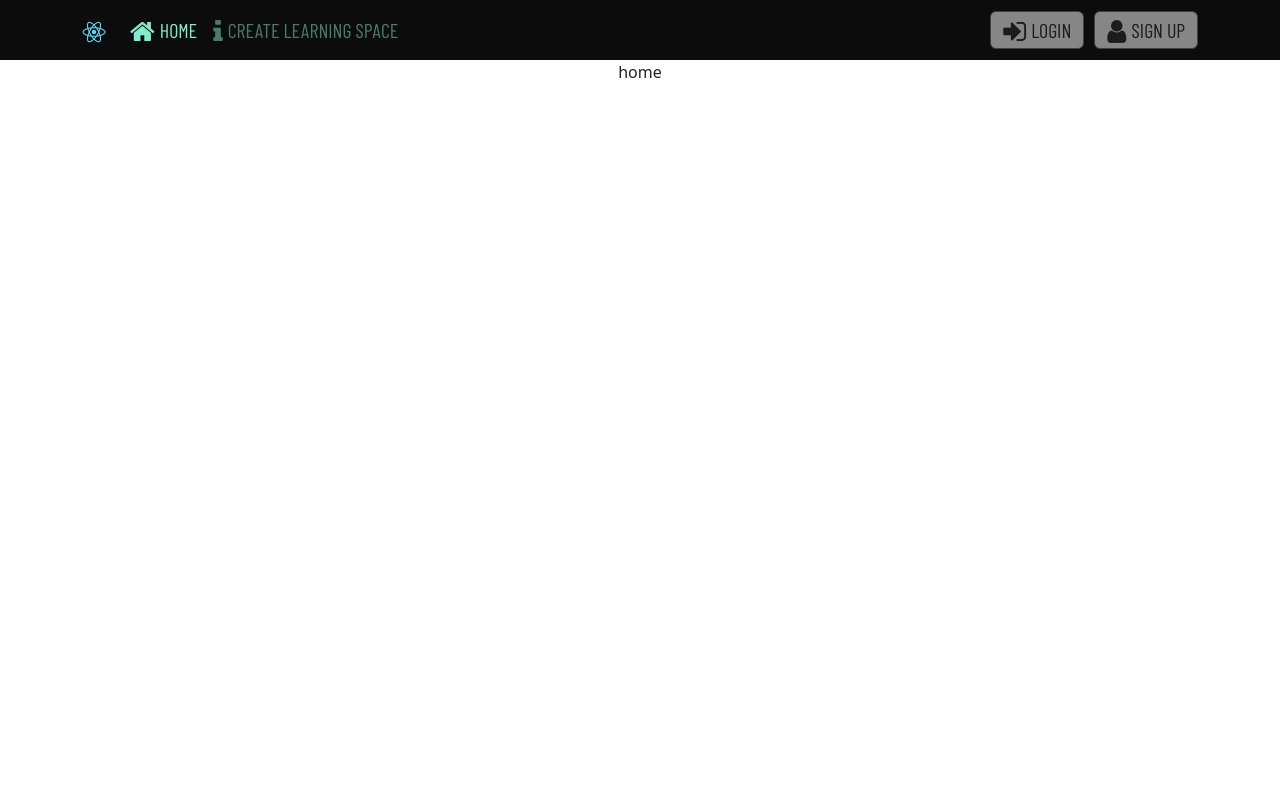
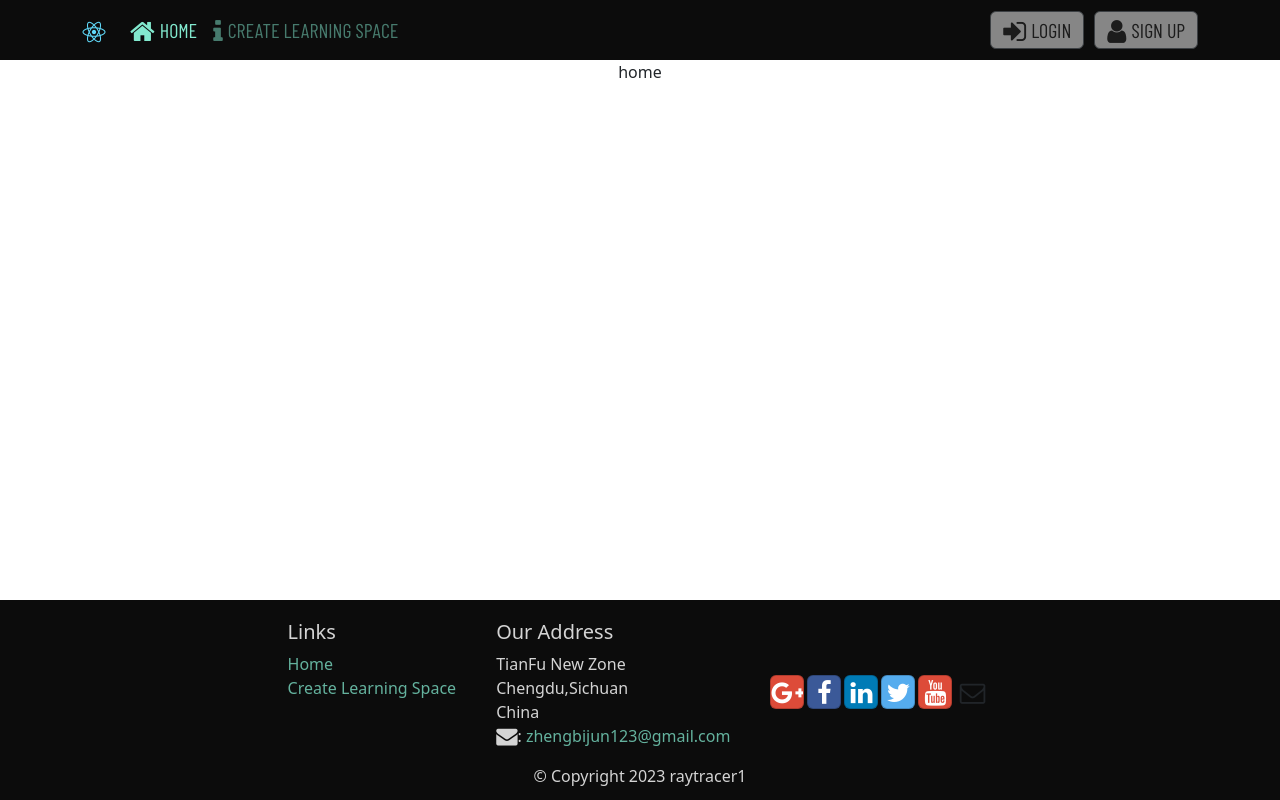
Before and after one commit to raytracer1/notes-frontend, a React app: page / in a window 1280 px wide. Shown: the top 800 px of the page. Built offline with nearby package versions, Linux system fonts and the light colour scheme.

Commit message:
optimize skeleton

```diff
--- a/src/components/Main/style.scss
+++ b/src/components/Main/style.scss
@@ -3,6 +3,6 @@
     flex-direction: column;
 
     .body {
-        min-height: calc(100vh - 60px);
+        min-height: calc(100vh - 260px);
     }
 }
```
